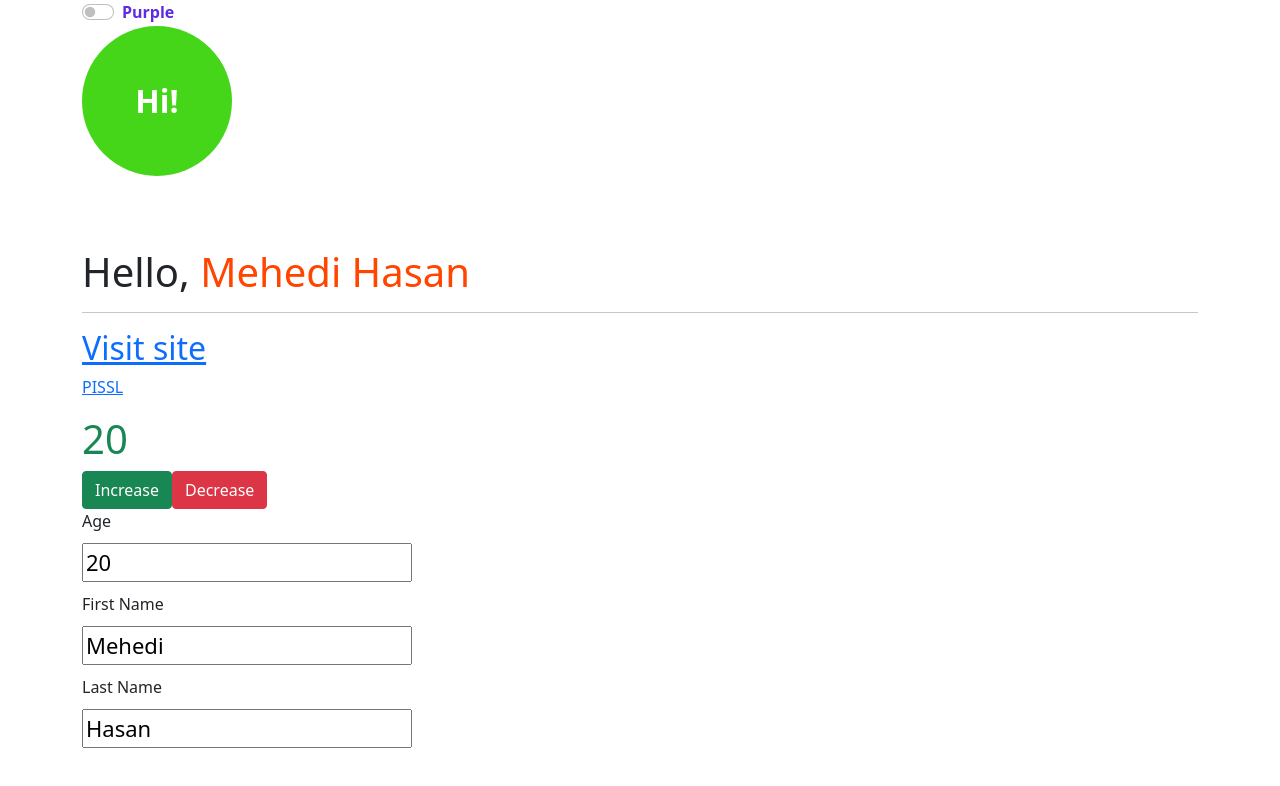
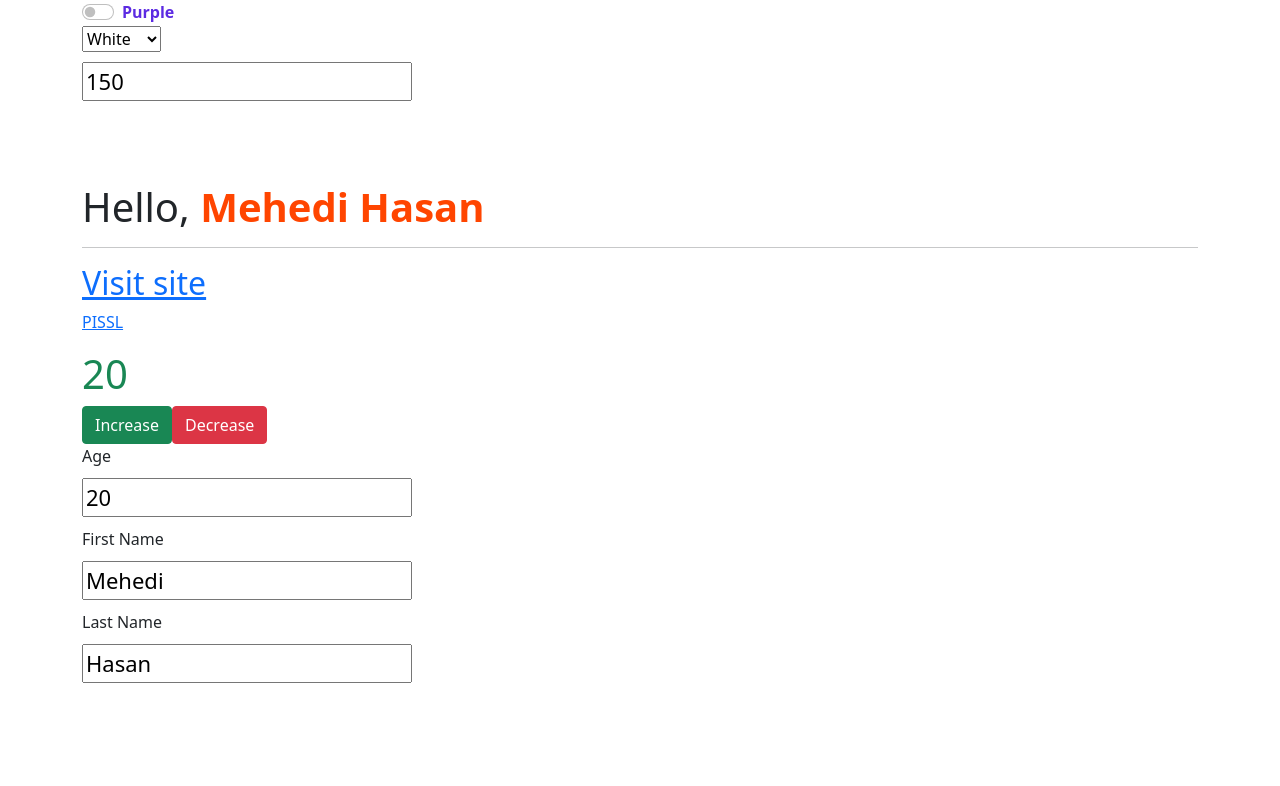
Before and after one commit to m-mehedi/vue, a plain HTML site: page index.html in a window 1280 px wide. Drawn offline with nearby package versions, Linux system fonts and the light colour scheme.

Commit message:
Multiple Object assing in attribute

```diff
--- a/app.js
+++ b/app.js
@@ -2,6 +2,8 @@ const vm = Vue.createApp({
     data(){
         return{
             isPurple: false,
+            selectedColor: '',
+            size: 150,
             fontWeight: "fw-bolder",
             fname: 'Mehedi',
             lname: 'Hasan',
@@ -21,7 +23,9 @@ const vm = Vue.createApp({
         }
     },
     computed: {
-
+        circle_classes(){
+            return { purple: this.isPurple }
+        },
         fullName(){
             console.log('Computed!');
             return `${this.fname} ${this.lname}`
--- a/index.html
+++ b/index.html
@@ -28,14 +28,22 @@
             <label class="form-check-label fw-bolder" for="flexSwitchCheckChecked"> <a style="color:rgb(92, 43, 226)"><b>Purple</b></a> </label>
           </div>
 
-        <div class="circle" :class="{ purple: isPurple }">
+        <select v-model="selectedColor">
+            <option value="">White</option>
+            <option value="text-black">Black</option>
+            <option value="text-orange">Orange</option>
+        </select>
+
+        <input type="number" v-model="size">
+
+        <div v-if="isPurple" class="circle" :class="[selectedColor, circle_classes]" :style="[{ width: size +'px', height: size + 'px', lineHeight: size + 'px'  }, {transform: 'rotate(30deg)'}]">
         Hi!
         </div>
         <br/>
         <br/>
         <br/>
 
-        <h1>Hello, <a style="color:orangered"> {{ fullName }} </a></h1>
+        <h1>Hello, <a style="color:orangered"> <b>{{ fullName }} </b></a></h1>
         <hr/>
         <h2><a :href="url">Visit site</a></h2>
         <p v-html="raw_url"></p>
```
Also changed, not shown: 1 other file.
